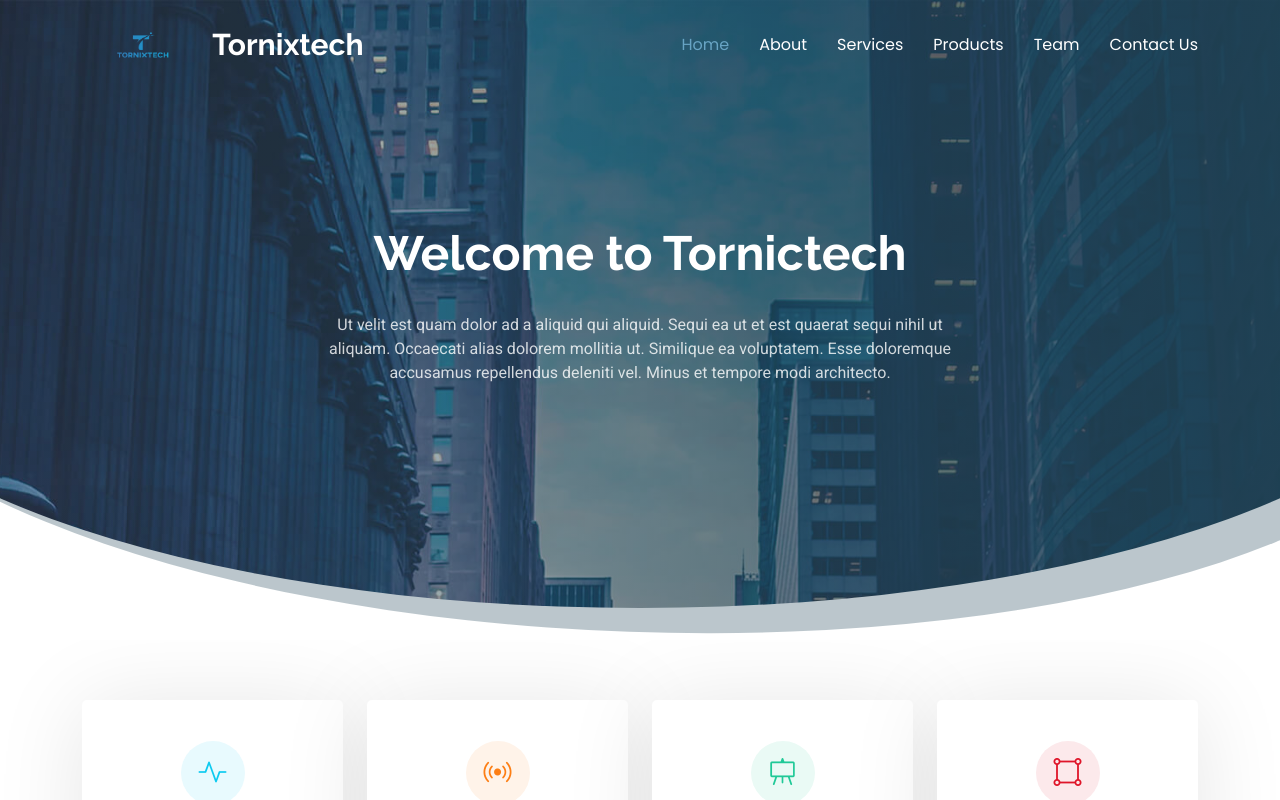
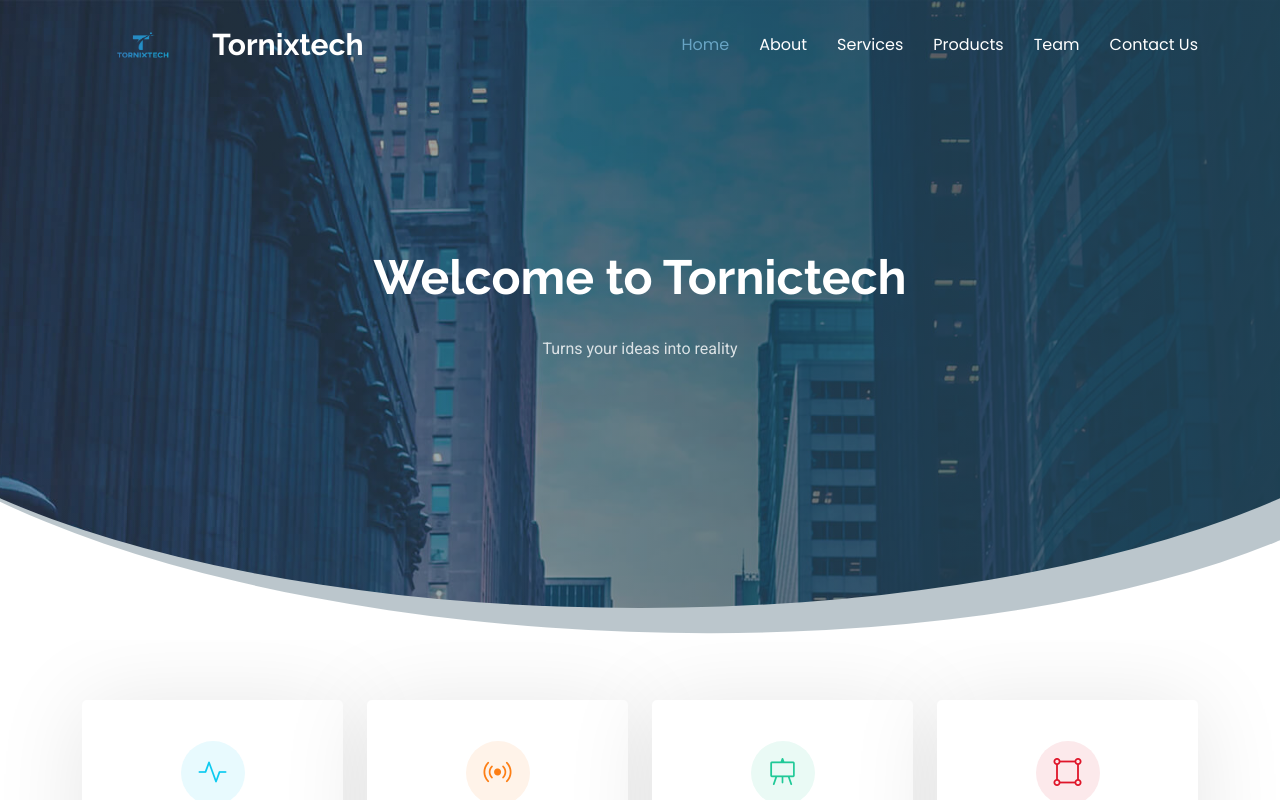
Before and after one commit to francisyao8/tornixtech-web, an Angular app: page /main/home in a window 1280 px wide. Shown: the top 800 px of the page. Built offline with nearby package versions, Linux system fonts and the light colour scheme.

Commit message:
First commit

```diff
--- a/angular.json
+++ b/angular.json
@@ -103,5 +103,8 @@
         }
       }
     }
+  },
+  "cli": {
+    "analytics": "b4259bd7-63d0-4118-87fc-6d5093697d7a"
   }
 }
--- a/src/app/main/home/home.component.html
+++ b/src/app/main/home/home.component.html
@@ -10,13 +10,12 @@
             <div class="carousel-item active">
               <div class="carousel-container">
                 <h2>Welcome to Tornictech</h2>
-                <p>Ut velit est quam dolor ad a aliquid qui aliquid. Sequi ea ut et est quaerat sequi nihil ut aliquam. Occaecati alias dolorem mollitia ut. Similique ea voluptatem. Esse doloremque accusamus repellendus deleniti vel. Minus et tempore modi architecto.</p>
+                <p>
+                  Turns your ideas into reality
+                </p>
                 <!-- <a href="#about" class="btn-get-started">Read More</a> -->
               </div>
             </div><!-- End Carousel Item -->
-
-
-
 
 
             <!-- <a class="carousel-control-prev" href="#hero-carousel" role="button" data-bs-slide="prev">
```
